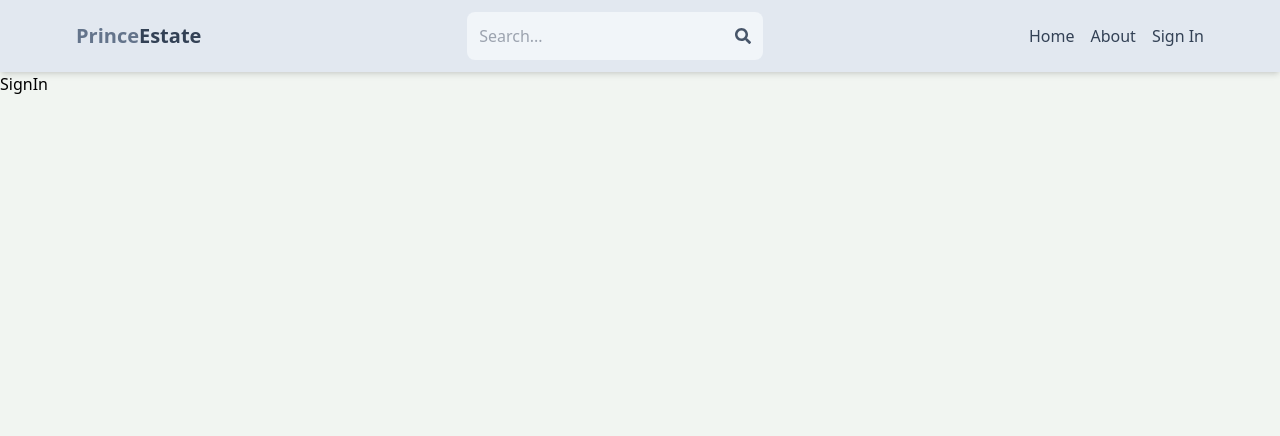
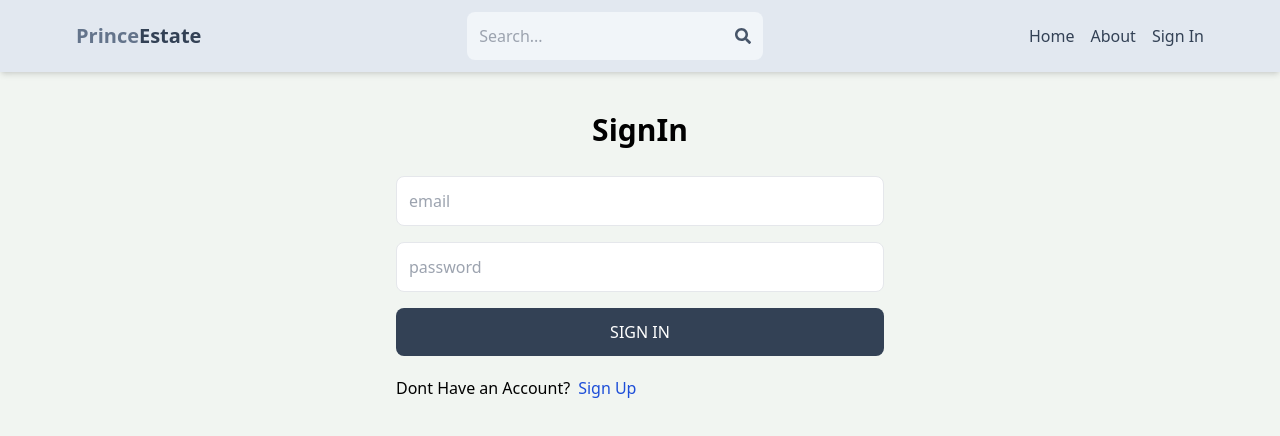
Before and after one commit to Prince-973/Estate-WebApp, a React (Vite) app in the folder client/: page /sign-in in a window 1280 px wide. Shown: the top 436 px of the page. Built offline with nearby package versions, Linux system fonts and the light colour scheme.

Commit message:
add the sigin page into react

```diff
--- a/client/src/pages/Sigin.jsx
+++ b/client/src/pages/Sigin.jsx
@@ -1,5 +1,75 @@
-import React from "react";
+import React, { useState } from "react";
+import { Link, useNavigate } from "react-router-dom";
 
-export default function Sigin() {
-  return <div>SignIn</div>;
+export default function SignIn() {
+  const [formData, setformData] = useState({});
+  const [error, setError] = useState(null);
+  const [loading, setLoading] = useState(false);
+  const navigate = useNavigate();
+  const handleChange = (e) => {
+    setformData({
+      ...formData,
+      [e.target.id]: e.target.value,
+    });
+  };
+  const handleSubmit = async (e) => {
+    e.preventDefault();
+    try {
+      setLoading(true);
+      const res = await fetch("/api/auth/signin", {
+        method: "POST",
+        headers: {
+          "Content-Type": "application/json",
+        },
+        body: JSON.stringify(formData),
+      });
+      const data = await res.json();
+
+      if (data.success === false) {
+        setLoading(false);
+        setError(data.message);
+        return;
+      }
+      setLoading(false);
+      setError(null);
+      navigate("/");
+    } catch (error) {
+      setLoading(false);
+      setError(error.message);
+    }
+  };
+  return (
+    <div className="p-3 max-w-lg mx-auto">
+      <h1 className="text-3xl text-center font-semibold my-7">SignIn</h1>
+      <form onSubmit={handleSubmit} className="flex flex-col gap-4">
+        <input
+          type="email"
+          placeholder="email"
+          className="border p-3 rounded-lg"
+          id="email"
+          onChange={handleChange}
+        />
+        <input
+          type="password"
+          placeholder="password"
+          className="border p-3 rounded-lg"
+          id="password"
+          onChange={handleChange}
+        />
+        <button
+          disabled={loading}
+          className="bg-slate-700 text-white p-3 rounded-lg uppercase hover:opacity-95 disabled:opacity-80"
+        >
+          {loading ? "Loading...." : "Sign In"}
+        </button>
+      </form>
+      <div className="flex gap-2 mt-5">
+        <p>Dont Have an Account?</p>
+        <Link to={"/sign-up"}>
+          <span className="text-blue-700">Sign Up</span>
+        </Link>
+      </div>
+      {error && <p className="text-red-500 mt-5">{error}</p>}
+    </div>
+  );
 }
--- a/client/src/pages/SignUp.jsx
+++ b/client/src/pages/SignUp.jsx
@@ -1,7 +1,7 @@
 import React, { useState } from "react";
 import { Link, useNavigate } from "react-router-dom";
 
-export default function SignOut() {
+export default function SignUp() {
   const [formData, setformData] = useState({});
   const [error, setError] = useState(null);
   const [loading, setLoading] = useState(false);
```
